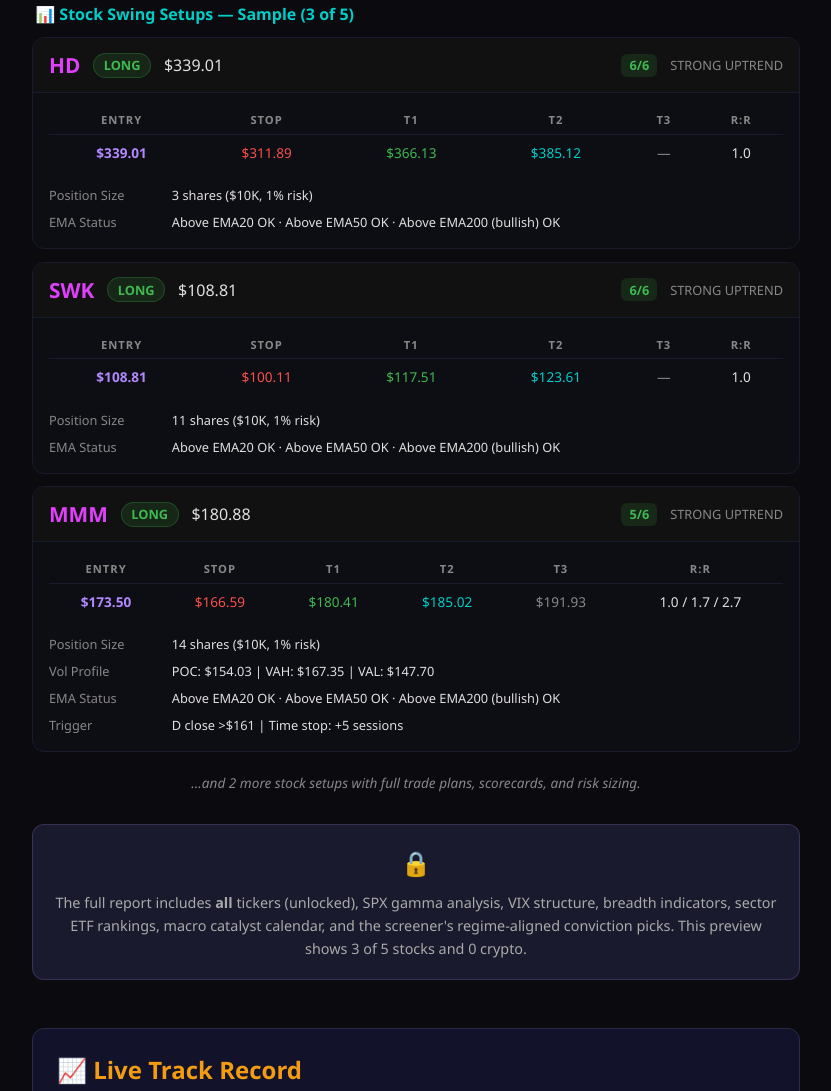
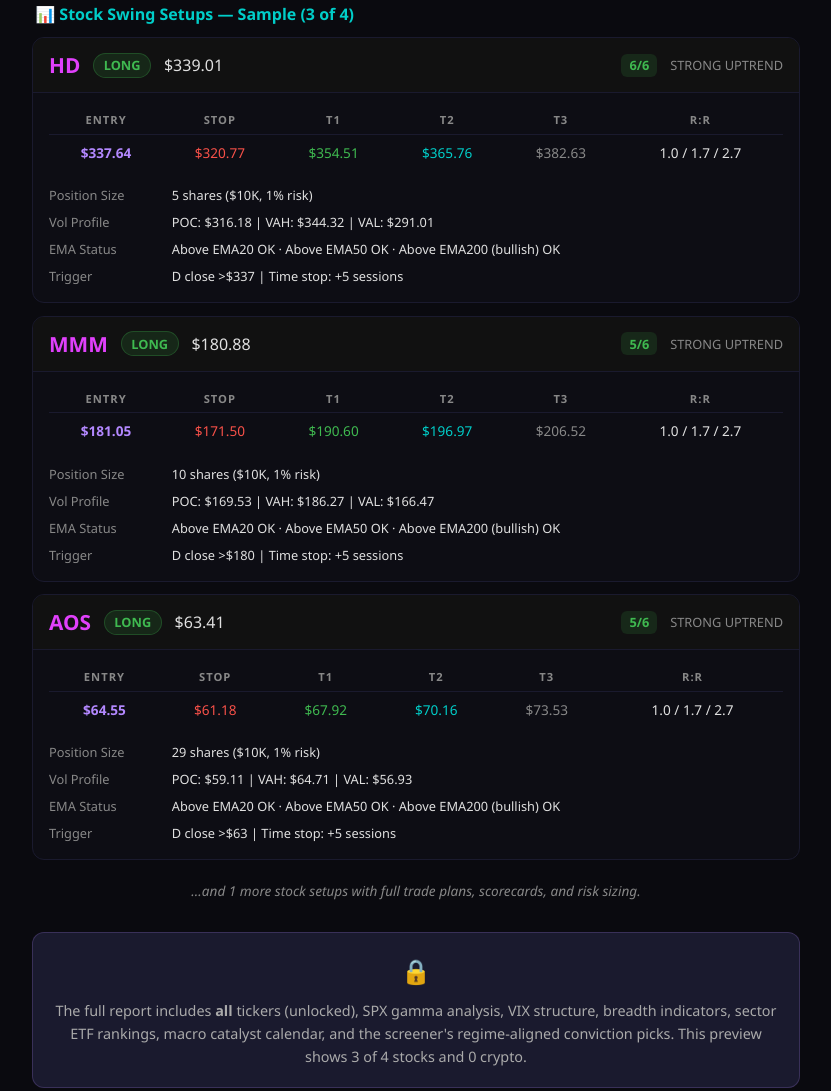
Before and after one commit to TheAIJunky/phasma-signals, a plain HTML site: page premium.html in a window 1280 px wide. Shown: the part 2499-3590 px from the top of the page, without its empty margins (224-1055 px from the left). Drawn offline with Linux system fonts and the light colour scheme.

Commit message:
Phasma Signals - 2026-11-19 update

```diff
--- a/premium.html
+++ b/premium.html
@@ -272,7 +272,7 @@ body { background:#0a0a0f; color:#e0e0e0; font-family:'Segoe UI',system-ui,-appl
 </div>
 </div>
 <div class="preview-section">
-<div class="preview-section-title">📊 Stock Swing Setups — Sample (3 of 5)</div>
+<div class="preview-section-title">📊 Stock Swing Setups — Sample (3 of 4)</div>
 <div class="preview-card">
 <div class="preview-card-header">
 <span class="preview-ticker">HD</span>
@@ -284,30 +284,13 @@ body { background:#0a0a0f; color:#e0e0e0; font-family:'Segoe UI',system-ui,-appl
 <div class="preview-card-body">
 <table class="preview-table">
 <tr><th>Entry</th><th>Stop</th><th>T1</th><th>T2</th><th>T3</th><th>R:R</th></tr>
-<tr><td class="entry">$339.01</td><td class="stop">$311.89</td><td class="t1">$366.13</td><td class="t2">$385.12</td><td class="t3">—</td><td>1.0</td></tr>
+<tr><td class="entry">$337.64</td><td class="stop">$320.77</td><td class="t1">$354.51</td><td class="t2">$365.76</td><td class="t3">$382.63</td><td>1.0 / 1.7 / 2.7</td></tr>
 </table>
 <div class="preview-details">
-<div class="preview-detail-row"><span class="preview-detail-label">Position Size</span><span>3 shares ($10K, 1% risk)</span></div>
+<div class="preview-detail-row"><span class="preview-detail-label">Position Size</span><span>5 shares ($10K, 1% risk)</span></div>
+<div class="preview-detail-row"><span class="preview-detail-label">Vol Profile</span><span>POC: $316.18 | VAH: $344.32 | VAL: $291.01</span></div>
 <div class="preview-detail-row"><span class="preview-detail-label">EMA Status</span><span>Above EMA20 OK · Above EMA50 OK · Above EMA200 (bullish) OK</span></div>
-</div>
-</div>
-</div>
-<div class="preview-card">
-<div class="preview-card-header">
-<span class="preview-ticker">SWK</span>
-<span class="preview-dir long">LONG</span>
-<span class="preview-price">$108.81</span>
-<span class="preview-score perfect">6/6</span>
-<span class="preview-trend ">STRONG UPTREND</span>
-</div>
-<div class="preview-card-body">
-<table class="preview-table">
-<tr><th>Entry</th><th>Stop</th><th>T1</th><th>T2</th><th>T3</th><th>R:R</th></tr>
-<tr><td class="entry">$108.81</td><td class="stop">$100.11</td><td class="t1">$117.51</td><td class="t2">$123.61</td><td class="t3">—</td><td>1.0</td></tr>
-</table>
-<div class="preview-details">
-<div class="preview-detail-row"><span class="preview-detail-label">Position Size</span><span>11 shares ($10K, 1% risk)</span></div>
-<div class="preview-detail-row"><span class="preview-detail-label">EMA Status</span><span>Above EMA20 OK · Above EMA50 OK · Above EMA200 (bullish) OK</span></div>
+<div class="preview-detail-row"><span class="preview-detail-label">Trigger</span><span>D close >$337 | Time stop: +5 sessions</span></div>
 </div>
 </div>
 </div>
@@ -322,20 +305,41 @@ body { background:#0a0a0f; color:#e0e0e0; font-family:'Segoe UI',system-ui,-appl
 <div class="preview-card-body">
 <table class="preview-table">
 <tr><th>Entry</th><th>Stop</th><th>T1</th><th>T2</th><th>T3</th><th>R:R</th></tr>
-<tr><td class="entry">$173.50</td><td class="stop">$166.59</td><td class="t1">$180.41</td><td class="t2">$185.02</td><td class="t3">$191.93</td><td>1.0 / 1.7 / 2.7</td></tr>
+<tr><td class="entry">$181.05</td><td class="stop">$171.50</td><td class="t1">$190.60</td><td class="t2">$196.97</td><td class="t3">$206.52</td><td>1.0 / 1.7 / 2.7</td></tr>
 </table>
 <div class="preview-details">
-<div class="preview-detail-row"><span class="preview-detail-label">Position Size</span><span>14 shares ($10K, 1% risk)</span></div>
-<div class="preview-detail-row"><span class="preview-detail-label">Vol Profile</span><span>POC: $154.03 | VAH: $167.35 | VAL: $147.70</span></div>
+<div class="preview-detail-row"><span class="preview-detail-label">Position Size</span><span>10 shares ($10K, 1% risk)</span></div>
+<div class="preview-detail-row"><span class="preview-detail-label">Vol Profile</span><span>POC: $169.53 | VAH: $186.27 | VAL: $166.47</span></div>
 <div class="preview-detail-row"><span class="preview-detail-label">EMA Status</span><span>Above EMA20 OK · Above EMA50 OK · Above EMA200 (bullish) OK</span></div>
-<div class="preview-detail-row"><span class="preview-detail-label">Trigger</span><span>D close >$161 | Time stop: +5 sessions</span></div>
+<div class="preview-detail-row"><span class="preview-detail-label">Trigger</span><span>D close >$180 | Time stop: +5 sessions</span></div>
 </div>
 </div>
 </div>
-<div class="preview-more">…and 2 more stock setups with full trade plans, scorecards, and risk sizing.</div>
+<div class="preview-card">
+<div class="preview-card-header">
+<span class="preview-ticker">AOS</span>
+<span class="preview-dir long">LONG</span>
+<span class="preview-price">$63.41</span>
+<span class="preview-score perfect">5/6</span>
+<span class="preview-trend ">STRONG UPTREND</span>
+</div>
+<div class="preview-card-body">
+<table class="preview-table">
+<tr><th>Entry</th><th>Stop</th><th>T1</th><th>T2</th><th>T3</th><th>R:R</th></tr>
+<tr><td class="entry">$64.55</td><td class="stop">$61.18</td><td class="t1">$67.92</td><td class="t2">$70.16</td><td class="t3">$73.53</td><td>1.0 / 1.7 / 2.7</td></tr>
+</table>
+<div class="preview-details">
+<div class="preview-detail-row"><span class="preview-detail-label">Position Size</span><span>29 shares ($10K, 1% risk)</span></div>
+<div class="preview-detail-row"><span class="preview-detail-label">Vol Profile</span><span>POC: $59.11 | VAH: $64.71 | VAL: $56.93</span></div>
+<div class="preview-detail-row"><span class="preview-detail-label">EMA Status</span><span>Above EMA20 OK · Above EMA50 OK · Above EMA200 (bullish) OK</span></div>
+<div class="preview-detail-row"><span class="preview-detail-label">Trigger</span><span>D close >$63 | Time stop: +5 sessions</span></div>
+</div>
+</div>
+</div>
+<div class="preview-more">…and 1 more stock setups with full trade plans, scorecards, and risk sizing.</div>
 </div>
 <div class="preview-blur-note">
-<span class="preview-lock">🔒</span> The full report includes <strong>all</strong> tickers (unlocked), SPX gamma analysis, VIX structure, breadth indicators, sector ETF rankings, macro catalyst calendar, and the screener's regime-aligned conviction picks. This preview shows 3 of 5 stocks and 0 crypto.
+<span class="preview-lock">🔒</span> The full report includes <strong>all</strong> tickers (unlocked), SPX gamma analysis, VIX structure, breadth indicators, sector ETF rankings, macro catalyst calendar, and the screener's regime-aligned conviction picks. This preview shows 3 of 4 stocks and 0 crypto.
 </div>
 
 </div>
```
Also changed, not shown: index.html (+1 -1 lines).
